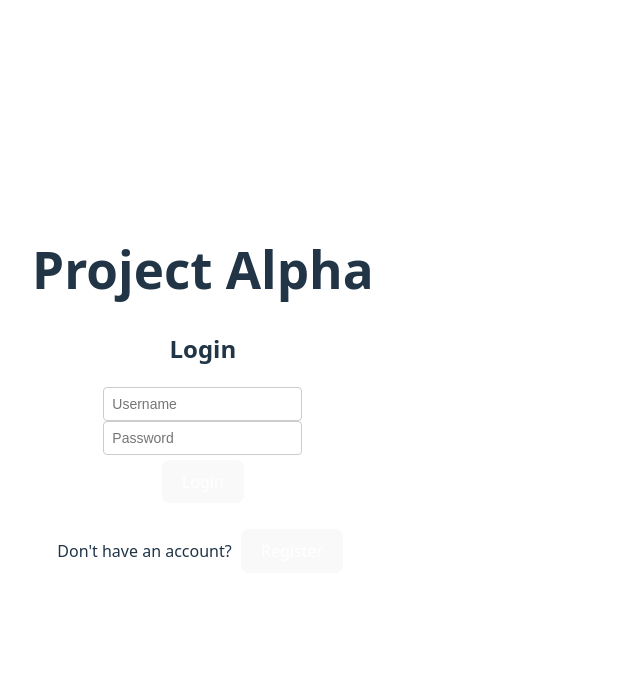
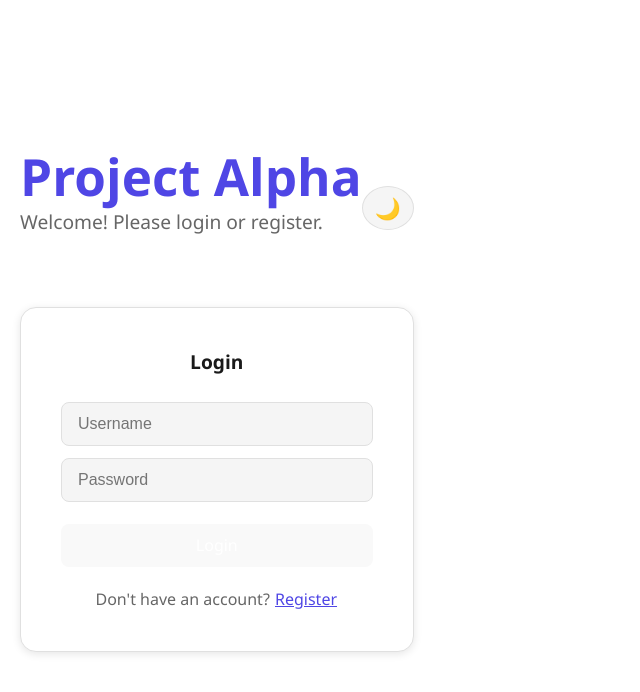
Before and after one commit to sate999/project_alpha, a React app in the folder frontend/: page / in a window 1280 px wide. Shown: the top 692 px of the page, without its empty margins (0-640 px from the left). Built offline with nearby package versions, Linux system fonts and the light colour scheme; the HTML template or start-up script is replaced by a standard one.

Commit message:
추가 : UI개선 및 다크 모드 추가

```diff
--- a/frontend/src/App.css
+++ b/frontend/src/App.css
@@ -1,54 +1,318 @@
+:root {
+  --bg-primary: #ffffff;
+  --bg-secondary: #f5f5f5;
+  --bg-card: #ffffff;
+  --text-primary: #1a1a1a;
+  --text-secondary: #666666;
+  --border-color: #e0e0e0;
+  --accent-color: #4f46e5;
+  --accent-hover: #4338ca;
+  --success-color: #10b981;
+  --error-color: #ef4444;
+  --shadow: 0 2px 8px rgba(0, 0, 0, 0.1);
+}
+
+[data-theme="dark"] {
+  --bg-primary: #1a1a2e;
+  --bg-secondary: #16213e;
+  --bg-card: #0f3460;
+  --text-primary: #eaeaea;
+  --text-secondary: #a0a0a0;
+  --border-color: #3a3a5c;
+  --accent-color: #818cf8;
+  --accent-hover: #6366f1;
+  --shadow: 0 2px 8px rgba(0, 0, 0, 0.3);
+}
+
+* {
+  margin: 0;
+  padding: 0;
+  box-sizing: border-box;
+}
+
+body {
+  font-family: 'Segoe UI', Tahoma, Geneva, Verdana, sans-serif;
+  background-color: var(--bg-primary);
+  color: var(--text-primary);
+  transition: background-color 0.3s, color 0.3s;
+  min-height: 100vh;
+}
+
 .App {
-  max-width: 1200px;
+  max-width: 800px;
   margin: 0 auto;
-  padding: 2rem;
+  padding: 40px 20px;
+}
+
+h1 {
+  font-size: 2.5rem;
+  margin-bottom: 8px;
+  color: var(--accent-color);
+}
+
+h2 {
+  font-size: 1.2rem;
+  color: var(--text-secondary);
+  font-weight: 400;
+  margin-bottom: 30px;
+}
+
+h3 {
+  font-size: 1.1rem;
+  margin-bottom: 15px;
+  color: var(--text-primary);
+}
+
+/* Header */
+.header {
+  display: flex;
+  justify-content: space-between;
+  align-items: center;
+  margin-bottom: 40px;
+}
+
+.header-left h1 {
+  margin-bottom: 4px;
+}
+
+.header-right {
+  display: flex;
+  align-items: center;
+  gap: 15px;
+}
+
+/* Theme Toggle */
+.theme-toggle {
+  background: var(--bg-secondary);
+  border: 1px solid var(--border-color);
+  border-radius: 50%;
+  width: 44px;
+  height: 44px;
+  cursor: pointer;
+  font-size: 1.3rem;
+  display: flex;
+  align-items: center;
+  justify-content: center;
+  transition: all 0.3s;
+}
+
+.theme-toggle:hover {
+  background: var(--accent-color);
+  border-color: var(--accent-color);
+}
+
+/* User Info */
+.user-info {
+  display: flex;
+  align-items: center;
+  gap: 15px;
+  padding: 15px 20px;
+  background: var(--bg-card);
+  border-radius: 12px;
+  border: 1px solid var(--border-color);
+  box-shadow: var(--shadow);
+}
+
+.user-info p {
+  margin: 0;
+  color: var(--text-secondary);
+}
+
+.user-info strong {
+  color: var(--accent-color);
+}
+
+/* Buttons */
+button {
+  background: var(--accent-color);
+  color: white;
+  border: none;
+  padding: 12px 24px;
+  border-radius: 8px;
+  font-size: 0.95rem;
+  cursor: pointer;
+  transition: all 0.2s;
+  font-weight: 500;
+}
+
+button:hover:not(:disabled) {
+  background: var(--accent-hover);
+  transform: translateY(-1px);
+}
+
+button:disabled {
+  opacity: 0.6;
+  cursor: not-allowed;
+}
+
+button.secondary {
+  background: transparent;
+  color: var(--accent-color);
+  border: 1px solid var(--accent-color);
+}
+
+button.secondary:hover:not(:disabled) {
+  background: var(--accent-color);
+  color: white;
+}
+
+button.danger {
+  background: var(--error-color);
+}
+
+button.danger:hover:not(:disabled) {
+  background: #dc2626;
+}
+
+/* Sections */
+.section {
+  background: var(--bg-card);
+  border: 1px solid var(--border-color);
+  border-radius: 12px;
+  padding: 25px;
+  margin-bottom: 20px;
+  box-shadow: var(--shadow);
+}
+
+/* Inputs */
+input[type="text"],
+input[type="email"],
+input[type="password"] {
+  width: 100%;
+  padding: 12px 16px;
+  border: 1px solid var(--border-color);
+  border-radius: 8px;
+  font-size: 1rem;
+  background: var(--bg-secondary);
+  color: var(--text-primary);
+  transition: border-color 0.2s, box-shadow 0.2s;
+  margin-bottom: 12px;
+}
+
+input:focus {
+  outline: none;
+  border-color: var(--accent-color);
+  box-shadow: 0 0 0 3px rgba(79, 70, 229, 0.1);
+}
+
+/* Pre (JSON display) */
+pre {
+  background: var(--bg-secondary);
+  border: 1px solid var(--border-color);
+  border-radius: 8px;
+  padding: 15px;
+  margin-top: 15px;
+  overflow-x: auto;
+  font-size: 0.9rem;
+  color: var(--text-primary);
+}
+
+/* Error/Success Messages */
+.error-message {
+  background: rgba(239, 68, 68, 0.1);
+  border: 1px solid var(--error-color);
+  color: var(--error-color);
+  padding: 12px 16px;
+  border-radius: 8px;
+  margin-bottom: 20px;
+}
+
+.success-message {
+  background: rgba(16, 185, 129, 0.1);
+  border: 1px solid var(--success-color);
+  color: var(--success-color);
+  padding: 12px 16px;
+  border-radius: 8px;
+  margin-bottom: 20px;
+}
+
+/* Auth Container */
+.auth-container {
+  max-width: 400px;
+  margin: 0 auto;
+  background: var(--bg-card);
+  padding: 40px;
+  border-radius: 16px;
+  border: 1px solid var(--border-color);
+  box-shadow: var(--shadow);
+}
+
+.auth-container h2 {
+  color: var(--text-primary);
+  font-weight: 600;
+  margin-bottom: 25px;
   text-align: center;
 }
 
-.section {
-  margin: 2rem 0;
-  padding: 1.5rem;
-  border: 1px solid #ccc;
-  border-radius: 8px;
-  background-color: #f9f9f9;
+.auth-container form {
+  display: flex;
+  flex-direction: column;
 }
 
-.section h3 {
-  margin-top: 0;
+.auth-container button[type="submit"] {
+  margin-top: 10px;
+  width: 100%;
 }
 
-button {
-  padding: 10px 20px;
-  font-size: 16px;
-  cursor: pointer;
-  background-color: #007bff;
-  color: white;
-  border: none;
-  border-radius: 5px;
-  margin: 5px;
+.auth-container > p {
+  text-align: center;
+  margin-top: 20px;
+  color: var(--text-secondary);
 }
 
-button:hover:not(:disabled) {
-  background-color: #0056b3;
+.auth-container > p button {
+  background: none;
+  color: var(--accent-color);
+  padding: 0;
+  font-size: inherit;
+  text-decoration: underline;
 }
 
-button:disabled {
-  background-color: #ccc;
-  cursor: not-allowed;
+.auth-container > p button:hover {
+  transform: none;
+  color: var(--accent-hover);
 }
 
-pre {
-  background-color: #282c34;
-  color: #61dafb;
-  padding: 1rem;
-  border-radius: 5px;
-  text-align: left;
-  overflow-x: auto;
+/* Echo Input Group */
+.input-group {
+  display: flex;
+  gap: 10px;
 }
 
-input {
-  padding: 8px;
-  font-size: 14px;
-  border: 1px solid #ccc;
-  border-radius: 4px;
+.input-group input {
+  flex: 1;
+  margin-bottom: 0;
 }
+
+/* Loading */
+.loading {
+  text-align: center;
+  color: var(--text-secondary);
+  padding: 20px;
+}
+
+/* Responsive */
+@media (max-width: 600px) {
+  .App {
+    padding: 20px 15px;
+  }
+
+  h1 {
+    font-size: 2rem;
+  }
+
+  .header {
+    flex-direction: column;
+    gap: 20px;
+    text-align: center;
+  }
+
+  .user-info {
+    flex-direction: column;
+    text-align: center;
+  }
+
+  .input-group {
+    flex-direction: column;
+  }
+}
--- a/frontend/src/App.jsx
+++ b/frontend/src/App.jsx
@@ -5,6 +5,7 @@ import Auth from "./components/Auth";
 
 function App() {
   const [user, setUser] = useState(null);
+  const [theme, setTheme] = useState(() => localStorage.getItem("theme") || "light");
   const [healthStatus, setHealthStatus] = useState(null);
   const [testData, setTestData] = useState(null);
   const [echoResult, setEchoResult] = useState(null);
@@ -15,6 +16,15 @@ function App() {
   useEffect(() => {
     checkAuth();
   }, []);
+
+  useEffect(() => {
+    document.documentElement.setAttribute("data-theme", theme);
+    localStorage.setItem("theme", theme);
+  }, [theme]);
+
+  const toggleTheme = () => {
+    setTheme(theme === "light" ? "dark" : "light");
+  };
 
   const checkAuth = async () => {
     const token = localStorage.getItem("token");
@@ -76,7 +86,15 @@ function App() {
   if (!user) {
     return (
       <div className="App">
+        <div className="header">
+          <div className="header-left">
             <h1>Project Alpha</h1>
+            <h2>Welcome! Please login or register.</h2>
+          </div>
+          <button className="theme-toggle" onClick={toggleTheme}>
+            {theme === "light" ? "🌙" : "☀️"}
+          </button>
+        </div>
         <Auth onLogin={setUser} />
       </div>
     );
@@ -84,43 +102,54 @@ function App() {
 
   return (
     <div className="App">
+      <div className="header">
+        <div className="header-left">
           <h1>Project Alpha</h1>
+          <h2>React + Flask Integration</h2>
+        </div>
+        <div className="header-right">
+          <button className="theme-toggle" onClick={toggleTheme}>
+            {theme === "light" ? "🌙" : "☀️"}
+          </button>
+        </div>
+      </div>
 
       <div className="user-info">
         <p>Welcome, <strong>{user.username}</strong>!</p>
-        <button onClick={handleLogout}>Logout</button>
+        <button className="danger" onClick={handleLogout}>Logout</button>
       </div>
 
-      {error && <div style={{ color: "red", padding: "10px" }}>❌ {error}</div>}
+      {error && <div className="error-message">❌ {error}</div>}
 
       <div className="section">
-        <h3>Backend Health Status</h3>
+        <h3>🏥 Backend Health Status</h3>
         <button onClick={fetchHealth} disabled={loading}>Check Health</button>
         {healthStatus && <pre>{JSON.stringify(healthStatus, null, 2)}</pre>}
       </div>
 
       <div className="section">
-        <h3>Test API Call</h3>
+        <h3>🧪 Test API Call</h3>
         <button onClick={fetchTest} disabled={loading}>Fetch Test Data</button>
         {testData && <pre>{JSON.stringify(testData, null, 2)}</pre>}
       </div>
 
       <div className="section">
-        <h3>Echo Test (POST)</h3>
+        <h3>📤 Echo Test (POST)</h3>
+        <div className="input-group">
           <input
             type="text"
             value={inputText}
             onChange={(e) => setInputText(e.target.value)}
             placeholder="Enter text to echo"
-          style={{ padding: "8px", marginRight: "10px" }}
           />
           <button onClick={handleEcho} disabled={loading || !inputText.trim()}>
-          Send to Backend
+            Send
           </button>
+        </div>
         {echoResult && <pre>{JSON.stringify(echoResult, null, 2)}</pre>}
       </div>
 
-      {loading && <p>Loading...</p>}
+      {loading && <p className="loading">Loading...</p>}
     </div>
   );
 }
```
Lines whose indentation alone changed are shown as unchanged.
